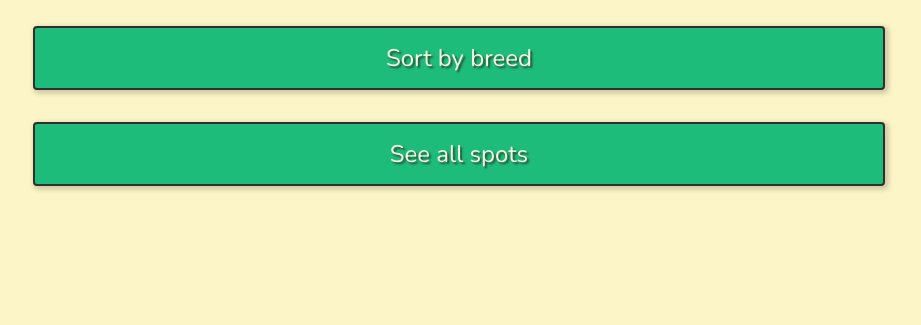
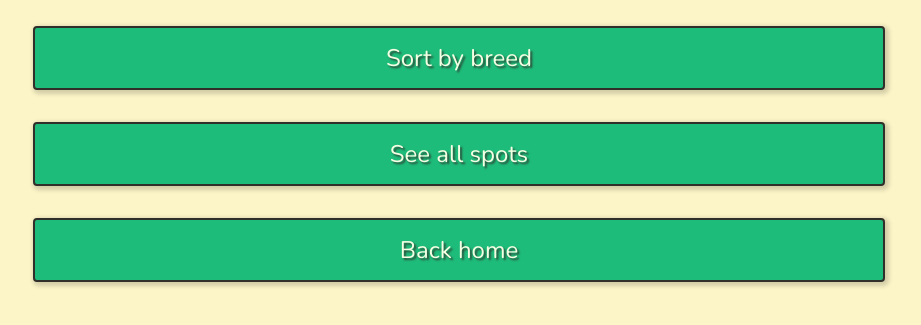
Before and after one commit to fac-14/KaMoSiMa, a website: page public/seedogs.html in a window 1280 px wide. Shown: the part 163-488 px from the top of the page, without its empty margins (181-1102 px from the left). Drawn offline with nearby package versions, Linux system fonts and the light colour scheme; no server answers.

Commit message:
Add buttons to go back home

```diff
--- a/public/seedogs.html
+++ b/public/seedogs.html
@@ -16,6 +16,7 @@
             <h1>Dogspotting 🐕</h1>
             <button onclick="request('/breeds', createBreedsTable)">Sort by breed</button>
             <button onclick="request('/spots', createSpotsTable)">See all spots</button>
+            <button onclick="window.location.href='/'">Back home</button>
             <div class='table flex-row' id='table-div'></div>
         </section>
     </main>
```
Also changed, not shown: public/sawdogs.html (+1 -0 lines).
